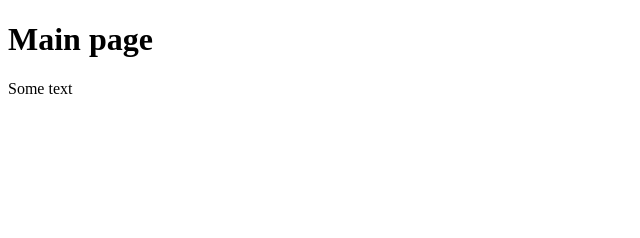
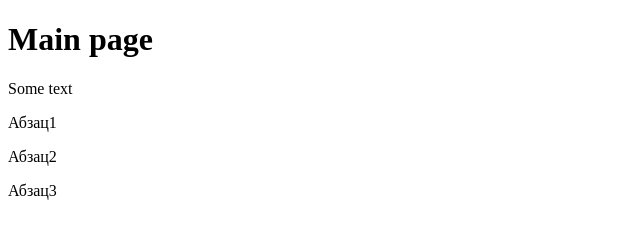
Before and after one commit to Petro1671/RRPS01, a plain HTML site: page index.html in a window 1280 px wide. Shown: the whole page, without its empty margins (0-640 px from the left). Drawn offline with Linux system fonts and the light colour scheme.

Commit message:
Додав кілька абзаців тексту

```diff
--- a/index.html
+++ b/index.html
@@ -7,5 +7,8 @@
 <body>
    <h1>Main page</h1>
    <p>Some text</p>
+   <p>Абзац1</p>
+   <p>Абзац2</p>
+   <p>Абзац3</p>
 </body>
 </html>
```
